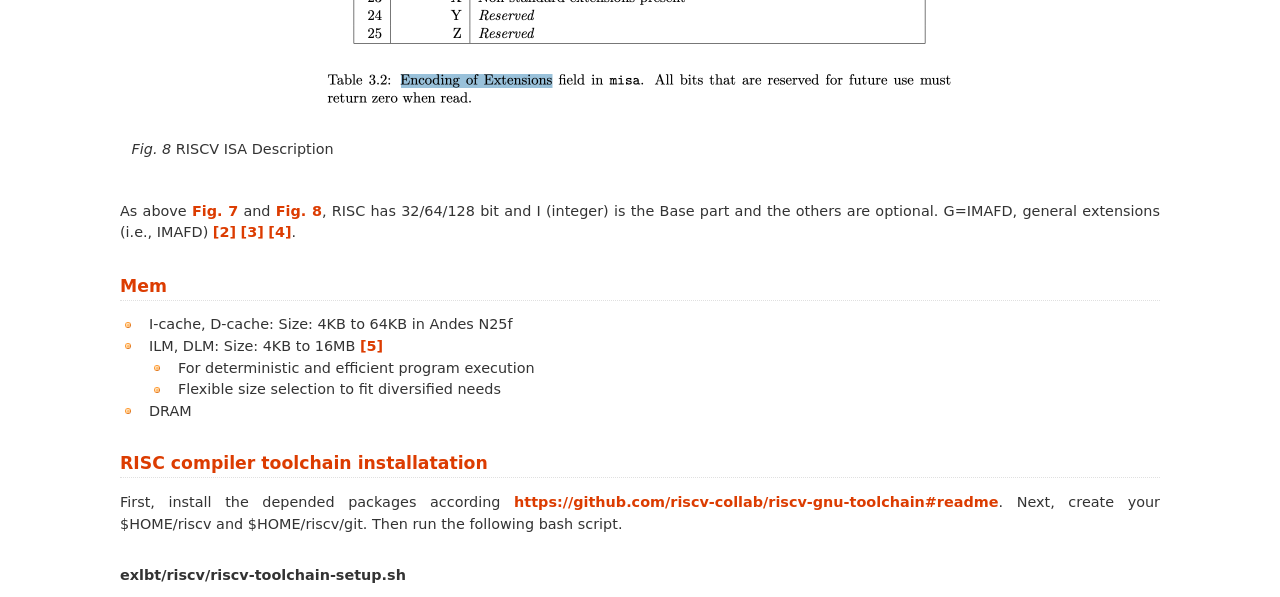
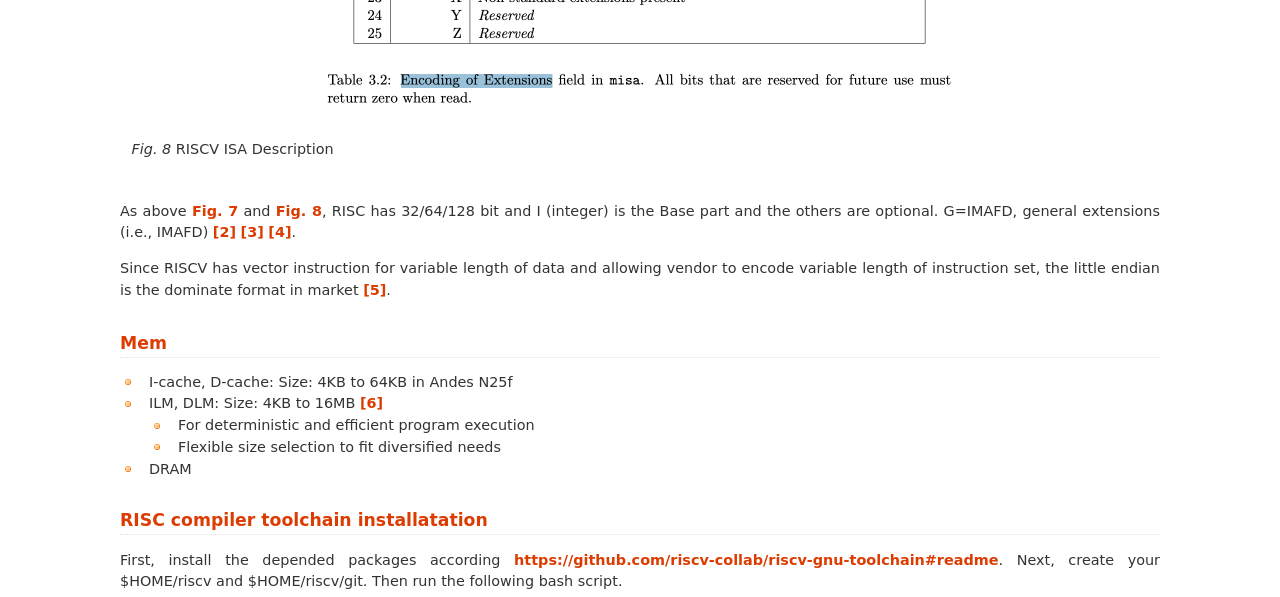
Before and after one commit to Jonathan2251/lbt, a Sphinx documentation site: the page built from source/riscv.rst, in a window 1280 px wide and 900 px high, scrolled down 2020 px, cut to the strip 0-597 px from the top of the window. Built offline with Sphinx 7.4.7, drawn with Linux system fonts in a browser that asks for light colours; some of the changed text lies outside the part shown.

Commit message:
riscv.rst: The advantage of RISCV little endians

```diff
--- a/source/about.rst
+++ b/source/about.rst
@@ -38,7 +38,11 @@ https://github.com/Jonathan2251/lbt/blob/master/README.md
 Revision history
 ----------------
 
-Version 12.0.12, not released yet.
+Version 12.0.13, not released yet.
+
+Version 12.0.12, Released April 4, 2023.
+
+  riscv.rst: The advantage of RISCV little endians.
 
 Version 12.0.11, Released Feburary 27, 2023.
 
--- a/source/conf.py
+++ b/source/conf.py
@@ -65,9 +65,9 @@ author = u'Chen Chung-Shu'
 # built documents.
 #
 # The short X.Y version.
-version = u'12.0.11'
+version = u'12.0.12'
 # The full version, including alpha/beta/rc tags.
-release = u'12.0.11'
+release = u'12.0.12'
 
 # The language for content autogenerated by Sphinx. Refer to documentation
 # for a list of supported languages.
--- a/source/riscv.rst
+++ b/source/riscv.rst
@@ -55,10 +55,13 @@ ISA
   RISCV ISA Description
 
 
-As above :numref:`riscv-f1` and :numref:`riscv-f2`, RISC has 32/64/128 bit and I (integer) is the Base part and the
-others are optional. G=IMAFD, general extensions (i.e., IMAFD)  [#ISA]_
-[#RISCV-wiki]_ [#RRE]_.
+As above :numref:`riscv-f1` and :numref:`riscv-f2`, RISC has 32/64/128 bit and
+I (integer) is the Base part and the others are optional. G=IMAFD, general
+extensions (i.e., IMAFD)  [#ISA]_ [#RISCV-wiki]_ [#RRE]_.
 
+Since RISCV has vector instruction for variable length of data and allowing
+vendor to encode variable length of instruction set, the little endian is the
+dominate format in market [#endians-format]_.
 
 Mem
 ---
@@ -590,6 +593,8 @@ qemu-system-riscv64 with -nographic fail too.
 
 .. [#RRE] https://wiki.riscv.org/display/HOME/Recently+Ratified+Extensions
 
+.. [#endians-format] https://www.technicalsourcery.net/posts/on-endianness
+
 .. [#andes-ilm] http://www.andestech.com/en/products-solutions/andescore-processors/riscv-n25f/ ,
     http://www.andestech.com/en/products-solutions/andestar-architecture/
 
```
Also changed, not shown: 1 other file.
